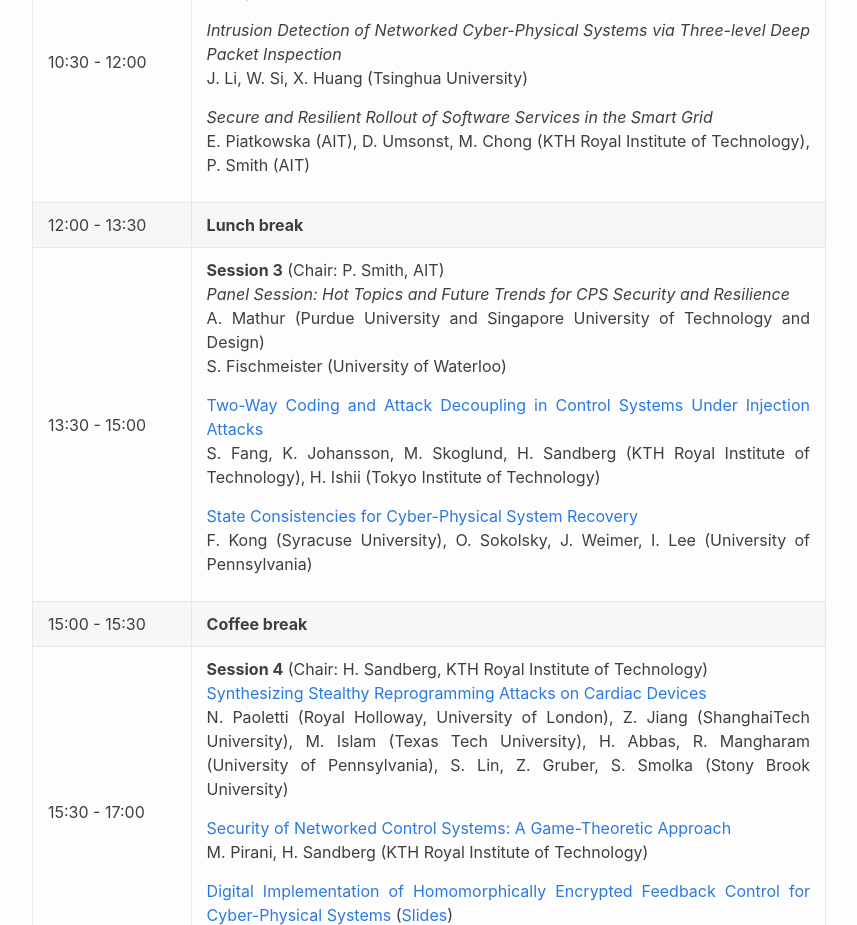
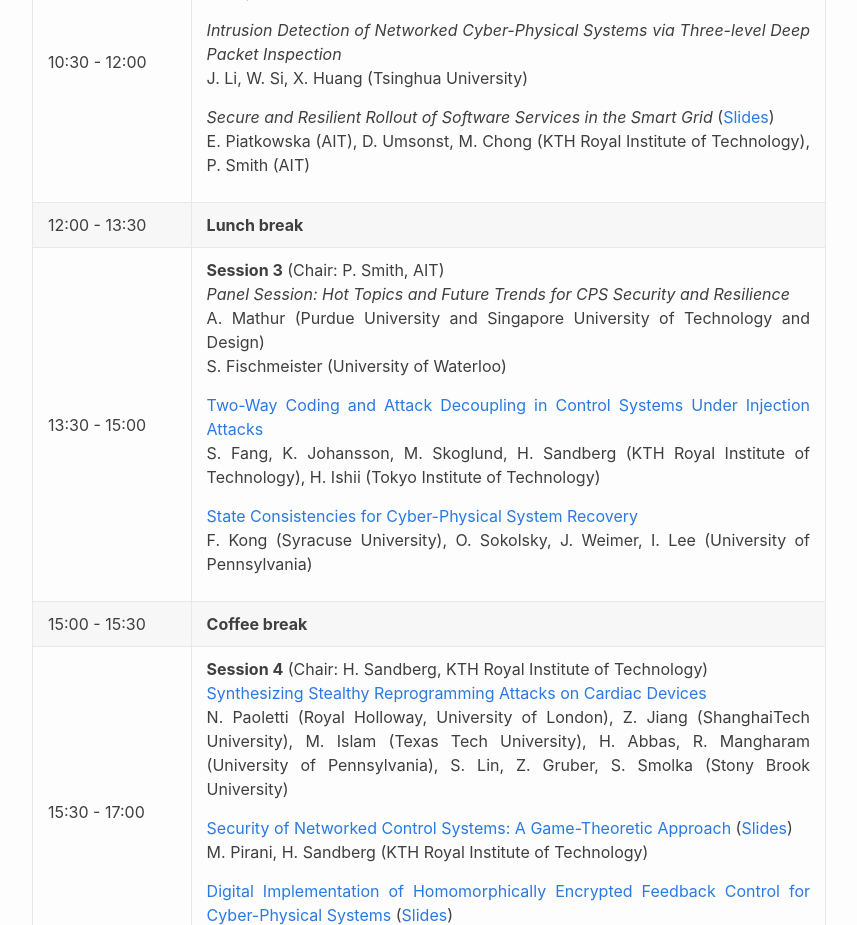
Before and after one commit to ait-csr/cps-sr, a Jekyll site: the page built from programme.md, in a window 1280 px wide and 1400 px high, scrolled down 836 px. Shown: the part 153-1078 px from the top of the window, without its empty margins (211-1068 px from the left). Built offline with Jekyll 4.4.1, drawn with Linux system fonts in a browser that asks for light colours.

Commit message:
Adding my slides.

```diff
--- a/programme.md
+++ b/programme.md
@@ -50,7 +50,7 @@ The full-day workshop will take place on 15th April, 2019. The agenda includes p
    <p><em>Intrusion Detection of Networked Cyber-Physical Systems via Three-level Deep Packet Inspection</em><br>
    J. Li, W. Si, X. Huang (Tsinghua University)
    </p>
-   <p><em>Secure and Resilient Rollout of Software Services in the Smart Grid</em><br>
+   <p><em>Secure and Resilient Rollout of Software Services in the Smart Grid</em> (<a href="../assets/2019/slides/paul-smith-cps-sr-2019.pdf">Slides</a>)<br>
    E. Piatkowska (AIT), D. Umsonst, M. Chong (KTH Royal Institute of Technology), P. Smith (AIT)
    </p>
    </td>
@@ -90,7 +90,7 @@ The full-day workshop will take place on 15th April, 2019. The agenda includes p
    <p><a href="../assets/papers/paoletti-cps-sr-2019.pdf">Synthesizing Stealthy Reprogramming Attacks on Cardiac Devices</a><br>
    N. Paoletti (Royal Holloway, University of London), Z. Jiang (ShanghaiTech University), M. Islam (Texas Tech University), H. Abbas, R. Mangharam (University of Pennsylvania), S. Lin, Z. Gruber, S. Smolka (Stony Brook University)
    </p>
-   <p><a href="../assets/papers/pirani-cps-sr-2019.pdf">Security of Networked Control Systems: A Game-Theoretic Approach</a><br>
+   <p><a href="../assets/papers/pirani-cps-sr-2019.pdf">Security of Networked Control Systems: A Game-Theoretic Approach</a> (<a href="../assets/2019/slides/mohammad-pirani-cps-sr-2019.pdf">Slides</a>)<br>
    M. Pirani, H. Sandberg (KTH Royal Institute of Technology)
    </p>
    <p><a href="../assets/papers/tran-cps-sr-2019.pdf">Digital Implementation of Homomorphically Encrypted Feedback Control for Cyber-Physical Systems</a> (<a href="../assets/2019/slides/iman-shames-cps-sr-2019.pdf">Slides</a>)<br>
```
Also changed, not shown: 1 other file.
